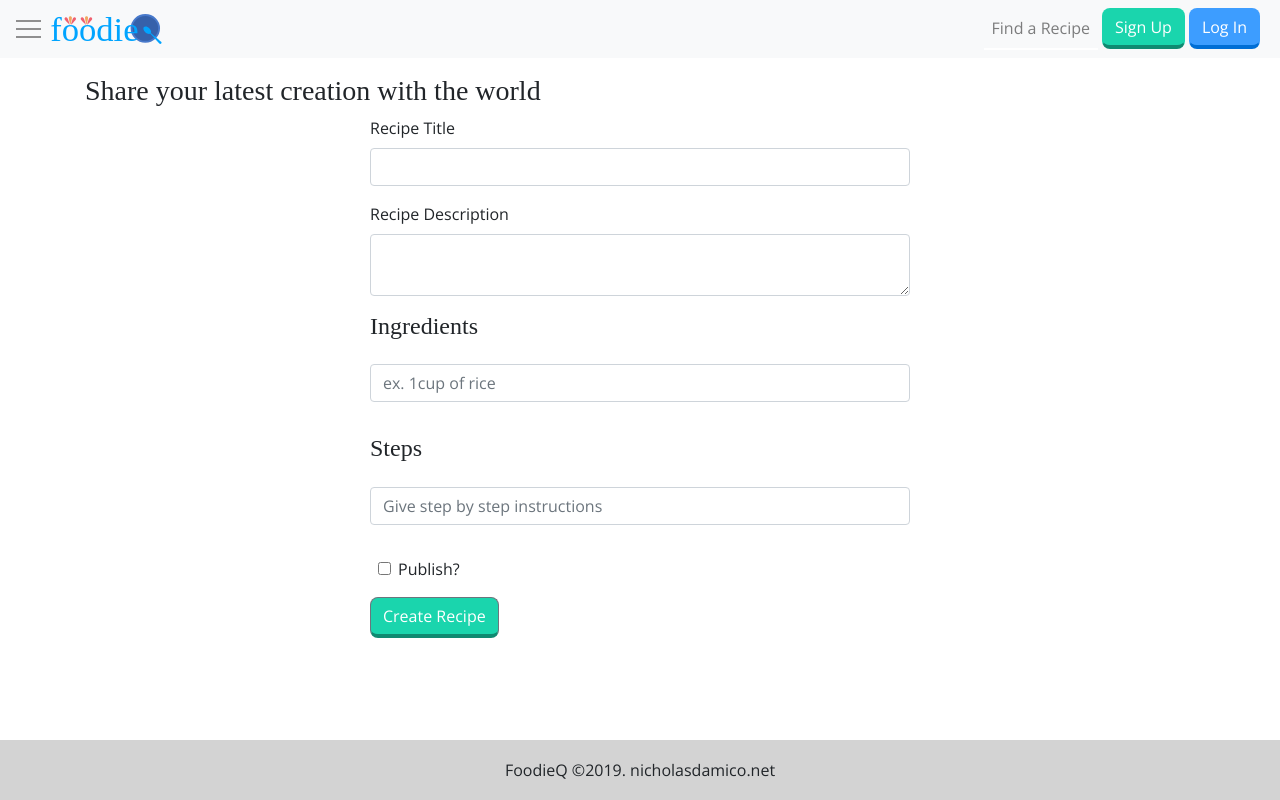
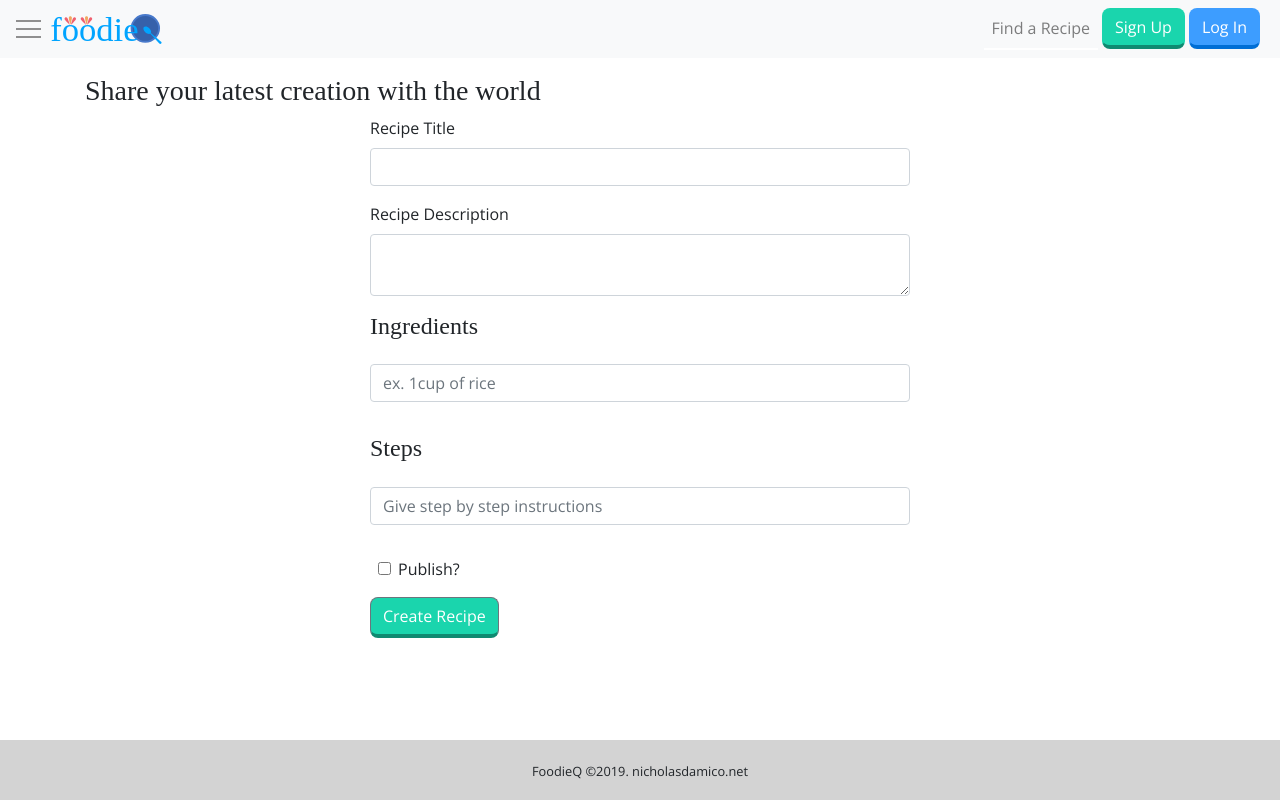
Before and after one commit to Nick-Damico/foodieQ-react, a React (Create React App) app: page /recipes/new in a window 1280 px wide. Built offline with nearby package versions, Linux system fonts and the light colour scheme; a web font is replaced by a local one.

Commit message:
wrap copyright footer text with <small> element

```diff
--- a/src/components/Footer.js
+++ b/src/components/Footer.js
@@ -5,7 +5,7 @@ import { Container } from "reactstrap";
 const Footer = () => {
   return (
     <footer className="footer">
-      FoodieQ &copy;2019. nicholasdamico.net
+      <small>FoodieQ &copy;2019. nicholasdamico.net</small>
     </footer>
   );
 };
```
